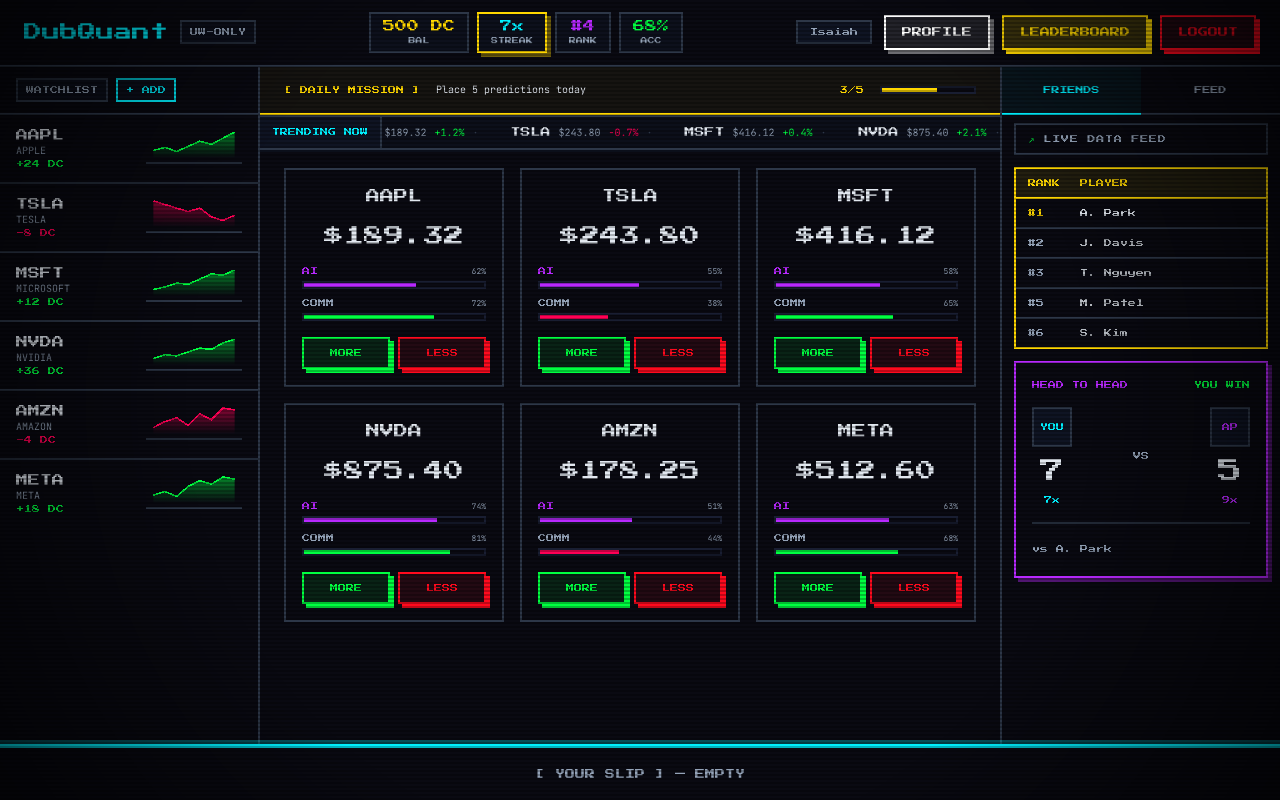
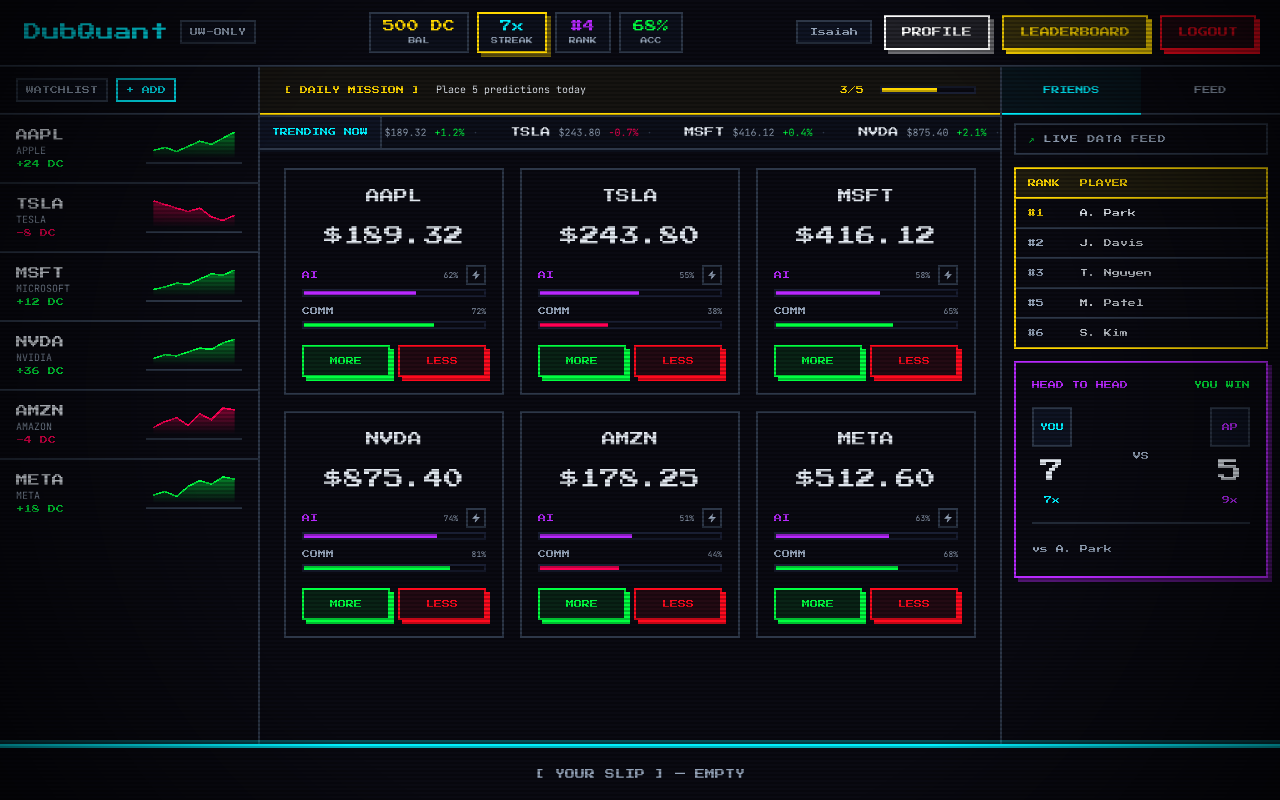
Before and after one commit to hcp-uw/ccp-coin, a Next.js app in the folder frontend/: page /dashboard in a window 1280 px wide. Built offline with nearby package versions, Linux system fonts and the light colour scheme.

Commit message:
feat: add AI prediction popup to stock cards

```diff
--- /dev/null
+++ b/frontend/src/components/dashboard/AiPredictionPopover.tsx
@@ -0,0 +1,96 @@
+import React, { useRef } from "react";
+import { motion, useReducedMotion } from "framer-motion";
+import { HiBolt } from "react-icons/hi2";
+import type { EodPrediction } from "@/content/mockData";
+import { useOutsideClick } from "@/hooks/useOutsideClick";
+import { useEscapeKey } from "@/hooks/useEscapeKey";
+
+export const AiPredictionPopover = ({
+  prediction,
+  isOpen,
+  onClose
+}: {
+  prediction: EodPrediction;
+  isOpen: boolean;
+  onClose: () => void;
+}) => {
+  const shouldReduceMotion = useReducedMotion();
+  const popoverRef = useRef<HTMLDivElement>(null);
+
+  useOutsideClick(popoverRef, () => {
+    if (isOpen) onClose();
+  });
+
+  useEscapeKey(() => {
+    if (isOpen) onClose();
+  });
+
+  return (
+    <motion.div
+      ref={popoverRef}
+      initial={shouldReduceMotion ? { opacity: 0 } : { opacity: 0, y: 8 }}
+      animate={{ opacity: 1, y: 0 }}
+      exit={{ opacity: 0, y: 8 }}
+      className="absolute right-0 top-6 z-20 mt-2 w-72 border-[2px] border-secondary bg-obsidian p-5 shadow-[4px_4px_0px_0px_rgba(184,41,255,0.5)] cursor-default"
+      onClick={(e) => e.stopPropagation()}
+    >
+      <div className="mb-4 flex items-center justify-between border-b-[2px] border-secondary/30 pb-2">
+        <div className="flex items-center gap-2 font-arcade text-[10px] text-secondary">
+          <HiBolt />
+          <span>AI PREDICTION</span>
+        </div>
+        <button onClick={(e) => { e.stopPropagation(); onClose(); }} className="font-arcade text-[8px] text-muted hover:text-text">
+          [ESC] CLOSE
+        </button>
+      </div>
+
+      <div className="space-y-4">
+        <div>
+          <div className="flex items-baseline justify-between">
+            <span className="font-arcade text-[8px] text-text">PREDICTION</span>
+            <span className={`font-mono text-xs font-bold ${prediction.direction === "Up" ? "text-up" : "text-down"}`}>
+              {prediction.direction.toUpperCase()}
+            </span>
+          </div>
+          <div className="flex items-baseline justify-between mt-2">
+            <span className="font-arcade text-[8px] text-text">CONFIDENCE</span>
+            <span className="font-mono text-xs text-secondary font-bold">{prediction.confidence}%</span>
+          </div>
+          <div className="mt-2 h-2 w-full border-[2px] border-surface-2 bg-obsidian p-[1px]">
+            <div
+              className="h-full bg-secondary"
+              style={{ width: `${prediction.confidence}%` }}
+            />
+          </div>
+        </div>
+
+        <div className="grid grid-cols-2 gap-4 border-t-[2px] border-surface-2 pt-3">
+          <div>
+            <span className="font-arcade text-[8px] text-muted block mb-1">TARGET</span>
+            <span className="font-mono text-[10px] text-text">{prediction.targetPrice}</span>
+          </div>
+          <div>
+            <span className="font-arcade text-[8px] text-muted block mb-1">PROBABILITY</span>
+            <span className="font-mono text-[10px] text-text">{prediction.profitProbability}%</span>
+          </div>
+        </div>
+
+        <div className="border-t-[2px] border-surface-2 pt-3">
+          <p className="font-arcade text-[8px] text-muted">ANALYSIS REQS:</p>
+          <ul className="mt-2 space-y-2">
+            {prediction.rationale.slice(0, 2).map((point, i) => (
+              <li key={i} className="flex gap-2 font-mono text-[10px] text-text/90 uppercase">
+                <span className="mt-1 block h-2 w-2 shrink-0 bg-border" />
+                {point}
+              </li>
+            ))}
+          </ul>
+        </div>
+
+        <div className="pt-2">
+          <span className="font-arcade text-[8px] text-muted block text-right">{prediction.timeframe}</span>
+        </div>
+      </div>
+    </motion.div>
+  );
+};
--- a/frontend/src/components/dashboard/ProjectionTileGrid.tsx
+++ b/frontend/src/components/dashboard/ProjectionTileGrid.tsx
@@ -1,9 +1,12 @@
 "use client";
 
-import { motion } from "framer-motion";
+import { useState } from "react";
+import { AnimatePresence } from "framer-motion";
+import { HiBolt } from "react-icons/hi2";
 import { ArcadeButton } from "@/components/shared/ArcadeButton";
 import type { TrendingPick } from "@/content/mockData";
 import type { SlipPick, SlipDirection } from "@/types/slip";
+import { AiPredictionPopover } from "./AiPredictionPopover";
 
 type ProjectionTileProps = {
   pick: TrendingPick;
@@ -11,9 +14,11 @@
   selectedDirection: SlipDirection | null;
   onSelect: (symbol: string, direction: SlipDirection, price: string, name: string) => void;
   onDeselect: (symbol: string) => void;
+  isPopoverOpen: boolean;
+  onTogglePopover: () => void;
 };
 
-export function ProjectionTile({ pick, isSelected, selectedDirection, onSelect, onDeselect }: ProjectionTileProps) {
+export function ProjectionTile({ pick, isSelected, selectedDirection, onSelect, onDeselect, isPopoverOpen, onTogglePopover }: ProjectionTileProps) {
   const baseBorderClass = "border-[2px] border-border bg-obsidian hover:border-primary/50 transition-colors";
   const selectedMoreClass = "border-primary shadow-[4px_4px_0px_0px_rgba(0,240,255,0.4)]";
   const selectedLessClass = "border-down shadow-[4px_4px_0px_0px_rgba(255,0,85,0.4)]";
@@ -46,9 +51,31 @@
 
       <div className="space-y-2 mb-4">
         <div>
-          <div className="flex justify-between items-center mb-1">
+          <div className="flex justify-between items-center mb-1 relative">
             <span className="font-arcade text-[8px] text-secondary">AI</span>
-            <span className="font-mono text-[8px] text-muted">{pick.aiConfidence}%</span>
+            <div className="flex items-center gap-2">
+              <span className="font-mono text-[8px] text-muted">{pick.aiConfidence}%</span>
+              <button
+                onClick={(e) => { e.stopPropagation(); onTogglePopover(); }}
+                className={`flex items-center justify-center w-5 h-5 border-[2px] transition-colors ${
+                  isPopoverOpen
+                    ? "border-secondary bg-secondary text-obsidian shadow-[0_0_10px_rgba(184,41,255,0.8)]"
+                    : "border-border bg-obsidian text-muted hover:border-text hover:text-text"
+                }`}
+              >
+                <HiBolt size={10} />
+              </button>
+            </div>
+
+            <AnimatePresence>
+              {isPopoverOpen && pick.eodPrediction && (
+                <AiPredictionPopover
+                  prediction={pick.eodPrediction}
+                  isOpen={isPopoverOpen}
+                  onClose={onTogglePopover}
+                />
+              )}
+            </AnimatePresence>
           </div>
           <div className="h-2 border-[2px] border-surface-2 bg-obsidian">
             <div
@@ -124,6 +151,7 @@
 };
 
 export function ProjectionTileGrid({ picks, selectedPicks, onSelect, onDeselect }: ProjectionTileGridProps) {
+  const [openPopoverId, setOpenPopoverId] = useState<string | null>(null);
   const selectedMap = new Map(selectedPicks.map(p => [p.symbol, p.direction]));
 
   return (
@@ -140,6 +168,8 @@
             selectedDirection={selectedDirection}
             onSelect={onSelect}
             onDeselect={onDeselect}
+            isPopoverOpen={openPopoverId === pick.symbol}
+            onTogglePopover={() => setOpenPopoverId(prev => prev === pick.symbol ? null : pick.symbol)}
           />
         );
       })}
--- a/frontend/src/content/mockData.ts
+++ b/frontend/src/content/mockData.ts
@@ -14,6 +14,15 @@
   confidence: number;
   rationale: string[];
   sources: string[];
+};
+
+export type EodPrediction = {
+  direction: "Up" | "Down";
+  confidence: number;
+  targetPrice: string;
+  profitProbability: number;
+  rationale: string[];
+  timeframe: string;
 };
 
 export type LeaderboardRow = {
@@ -47,6 +56,7 @@
   aiConfidence: number;
   aiDirection: "MORE" | "LESS";
   sparkline: number[];
+  eodPrediction: EodPrediction;
 };
 
 export const tickers: Ticker[] = [
@@ -187,12 +197,30 @@
 ];
 
 export const MOCK_TRENDING_PICKS: TrendingPick[] = [
-  { symbol: "AAPL", name: "Apple", price: "$189.32", change: "+1.2%", morePct: 72, aiConfidence: 62, aiDirection: "MORE", sparkline: [92,95,91,96,101,98,104,110] },
-  { symbol: "TSLA", name: "Tesla", price: "$243.80", change: "-0.7%", morePct: 38, aiConfidence: 55, aiDirection: "LESS", sparkline: [120,118,116,114,116,111,109,112] },
-  { symbol: "MSFT", name: "Microsoft", price: "$416.12", change: "+0.4%", morePct: 65, aiConfidence: 58, aiDirection: "MORE", sparkline: [80,82,85,84,88,92,91,95] },
-  { symbol: "NVDA", name: "Nvidia", price: "$875.40", change: "+2.1%", morePct: 81, aiConfidence: 74, aiDirection: "MORE", sparkline: [200,215,210,225,240,235,260,275] },
-  { symbol: "AMZN", name: "Amazon", price: "$178.25", change: "-0.3%", morePct: 44, aiConfidence: 51, aiDirection: "LESS", sparkline: [165,168,170,166,172,169,175,174] },
-  { symbol: "META", name: "Meta", price: "$512.60", change: "+0.9%", morePct: 68, aiConfidence: 63, aiDirection: "MORE", sparkline: [490,495,488,502,510,505,515,512] },
+  {
+    symbol: "AAPL", name: "Apple", price: "$189.32", change: "+1.2%", morePct: 72, aiConfidence: 62, aiDirection: "MORE", sparkline: [92,95,91,96,101,98,104,110],
+    eodPrediction: { direction: "Up", confidence: 62, targetPrice: "$192.50", profitProbability: 68, rationale: ["Strong hardware sales data", "Options flow bullish"], timeframe: "By Market Close" }
+  },
+  {
+    symbol: "TSLA", name: "Tesla", price: "$243.80", change: "-0.7%", morePct: 38, aiConfidence: 55, aiDirection: "LESS", sparkline: [120,118,116,114,116,111,109,112],
+    eodPrediction: { direction: "Down", confidence: 55, targetPrice: "$238.10", profitProbability: 60, rationale: ["Delivery numbers miss", "Sector weakness"], timeframe: "By Market Close" }
+  },
+  {
+    symbol: "MSFT", name: "Microsoft", price: "$416.12", change: "+0.4%", morePct: 65, aiConfidence: 58, aiDirection: "MORE", sparkline: [80,82,85,84,88,92,91,95],
+    eodPrediction: { direction: "Up", confidence: 58, targetPrice: "$419.00", profitProbability: 64, rationale: ["Cloud revenue growth", "Trendline support holds"], timeframe: "By Market Close" }
+  },
+  {
+    symbol: "NVDA", name: "Nvidia", price: "$875.40", change: "+2.1%", morePct: 81, aiConfidence: 74, aiDirection: "MORE", sparkline: [200,215,210,225,240,235,260,275],
+    eodPrediction: { direction: "Up", confidence: 74, targetPrice: "$890.20", profitProbability: 82, rationale: ["AI chip demand surge", "Upgraded guidance"], timeframe: "By Market Close" }
+  },
+  {
+    symbol: "AMZN", name: "Amazon", price: "$178.25", change: "-0.3%", morePct: 44, aiConfidence: 51, aiDirection: "LESS", sparkline: [165,168,170,166,172,169,175,174],
+    eodPrediction: { direction: "Down", confidence: 65, targetPrice: "$174.50", profitProbability: 70, rationale: ["Retail margins shrink", "Heavy resistance at $180"], timeframe: "By Market Close" }
+  },
+  {
+    symbol: "META", name: "Meta", price: "$512.60", change: "+0.9%", morePct: 68, aiConfidence: 63, aiDirection: "MORE", sparkline: [490,495,488,502,510,505,515,512],
+    eodPrediction: { direction: "Down", confidence: 70, targetPrice: "$505.00", profitProbability: 75, rationale: ["Ad spend pulling back", "Overbought technically"], timeframe: "By Market Close" }
+  },
 ];
 
 export const MOCK_FRIENDS: Friend[] = [
```
